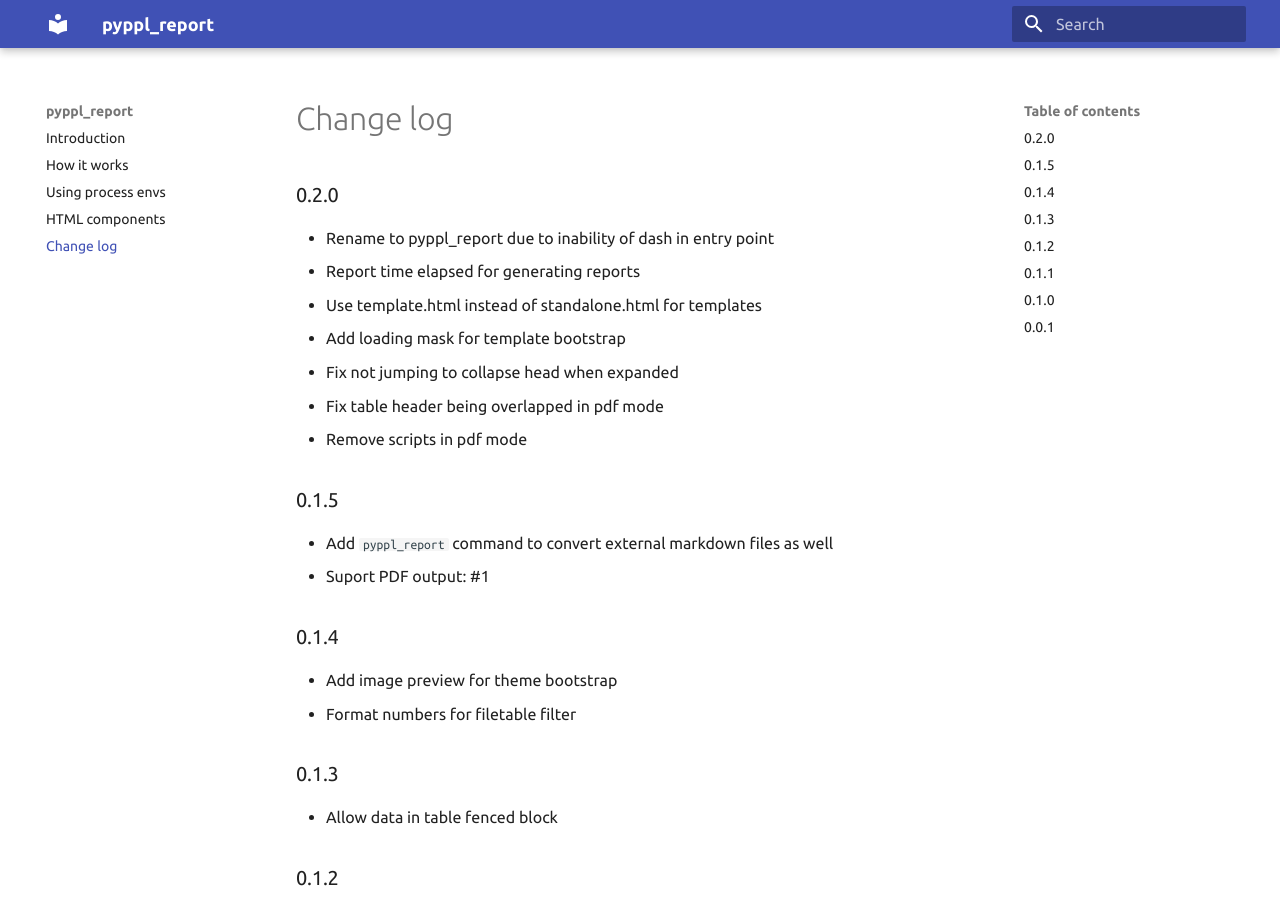
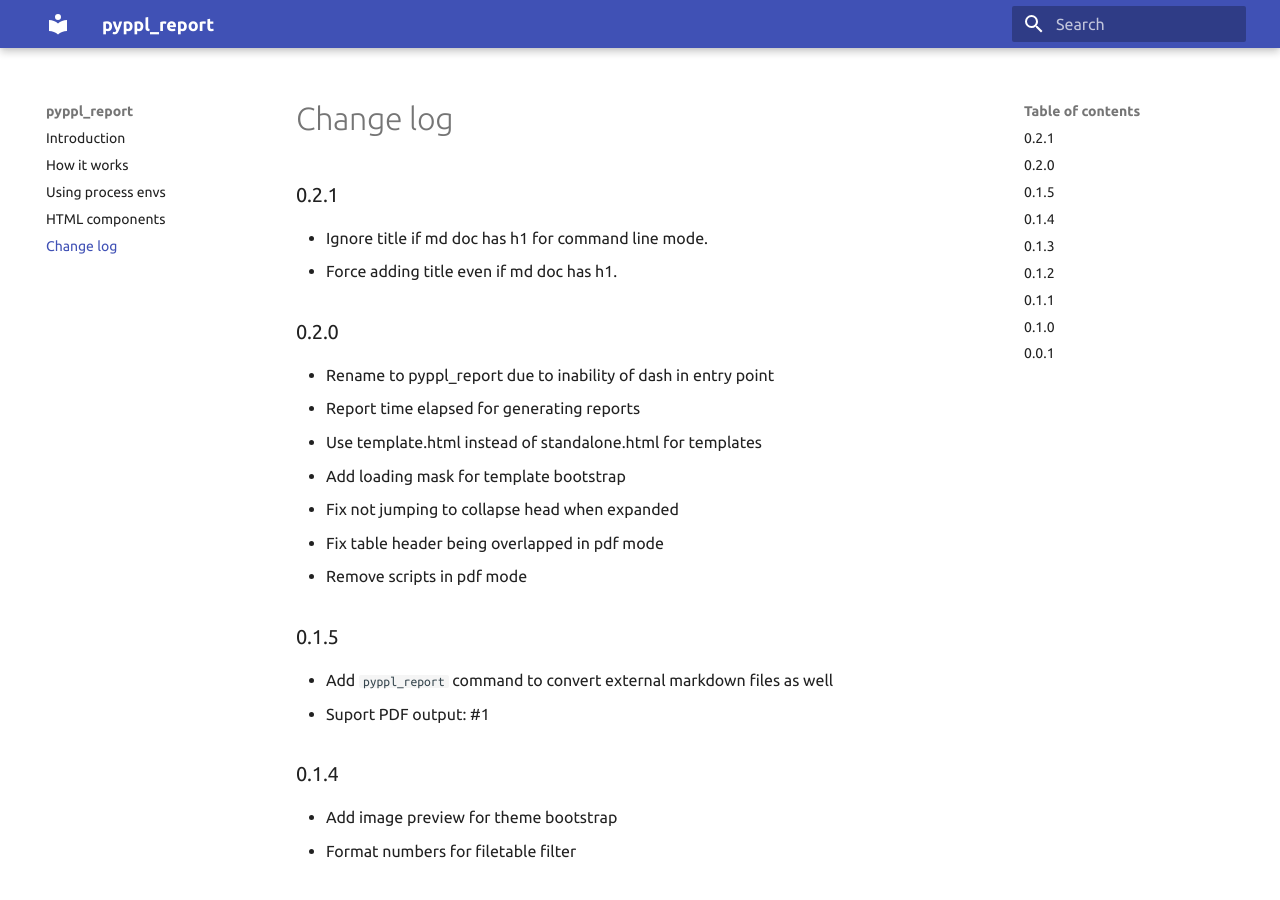
Before and after one commit to pwwang/pyppl_report, an MkDocs documentation site: the page built from docs/CHANGELOG.md, in a window 1280 px wide and 900 px high. Built offline with MkDocs 1.6.1 and Material for MkDocs 9.7.7, drawn with Linux system fonts in a browser that asks for light colours.

Commit message:
Update CHANGELOG

```diff
--- a/docs/CHANGELOG.md
+++ b/docs/CHANGELOG.md
@@ -1,3 +1,7 @@
+## 0.2.1
+- Ignore title if md doc has h1 for command line mode.
+- Force adding title even if md doc has h1.
+
 ## 0.2.0
 - Rename to pyppl_report due to inability of dash in entry point
 - Report time elapsed for generating reports
```
